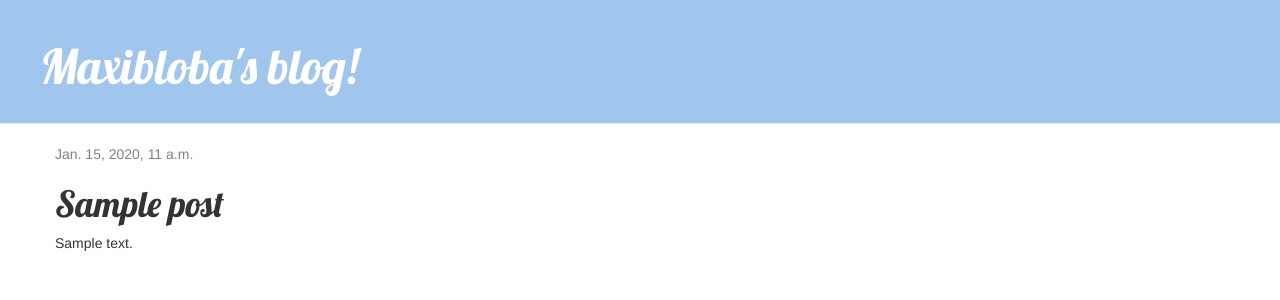
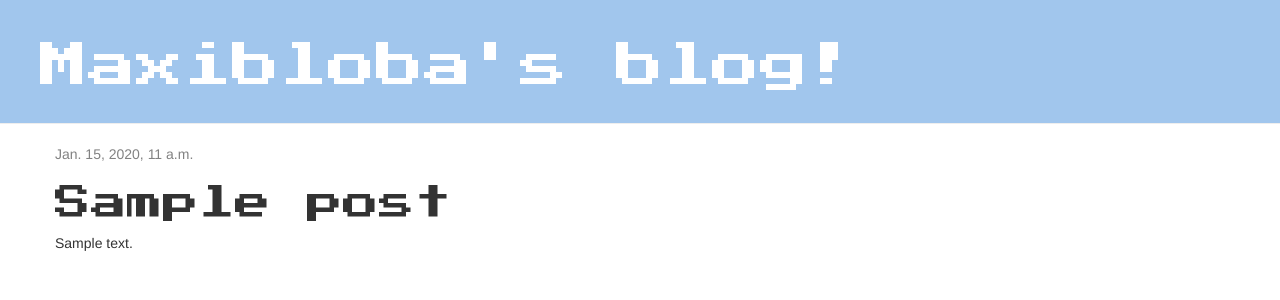
Before and after one commit to maxibloba/my-first-blog, a Django app: page /post/1/ in a window 1280 px wide. Shown: the top 300 px of the page. Run offline with Django 3.2, Linux system fonts and the light colour scheme; tables that the repository leaves empty hold one stand-in row (values such as "Sample post"); some libraries are stand-ins or nearby versions.

Commit message:
add new font

```diff
--- a/mysite/blog/static/css/blog.css
+++ b/mysite/blog/static/css/blog.css
@@ -15,7 +15,7 @@
 }
 
 h1, h2, h3, h4 {
-    font-family: 'Lobster', cursive;
+    font-family: 'Press Start 2P', cursive;
 }
 
 .date {
```
